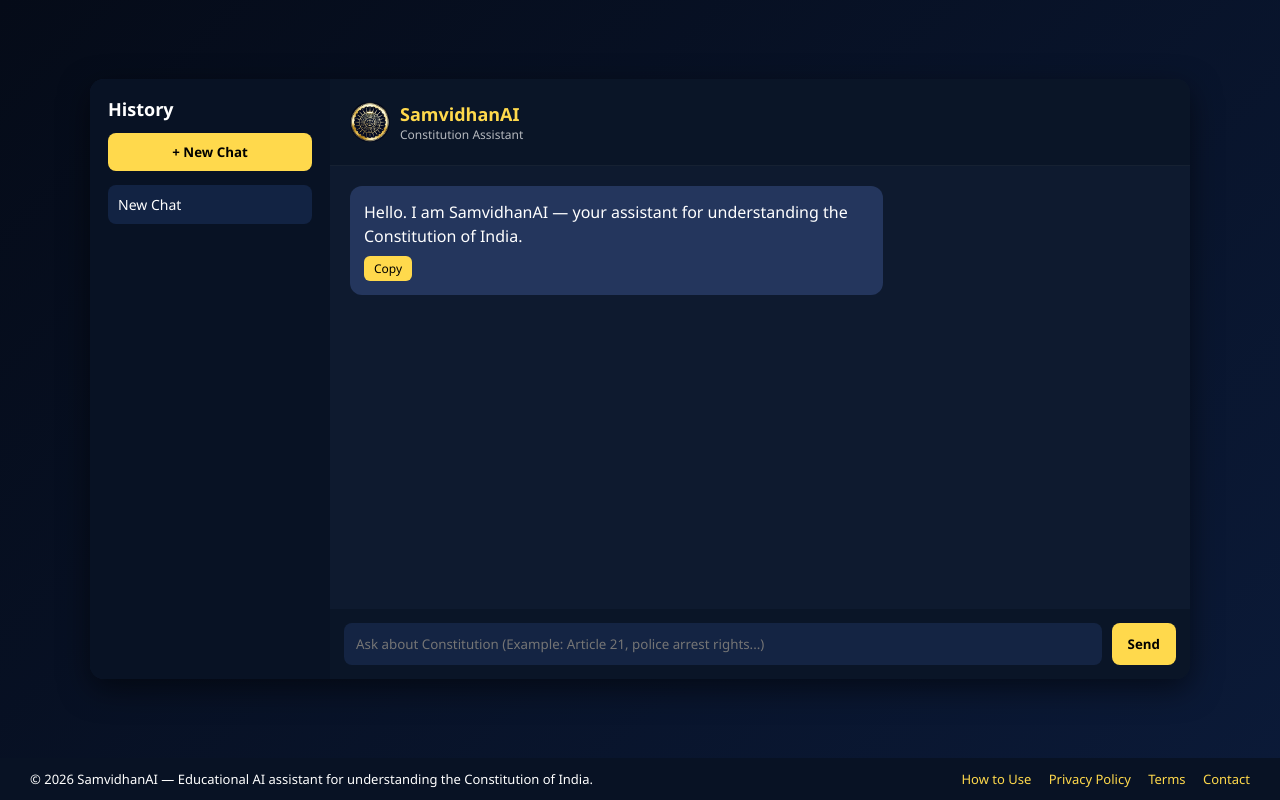
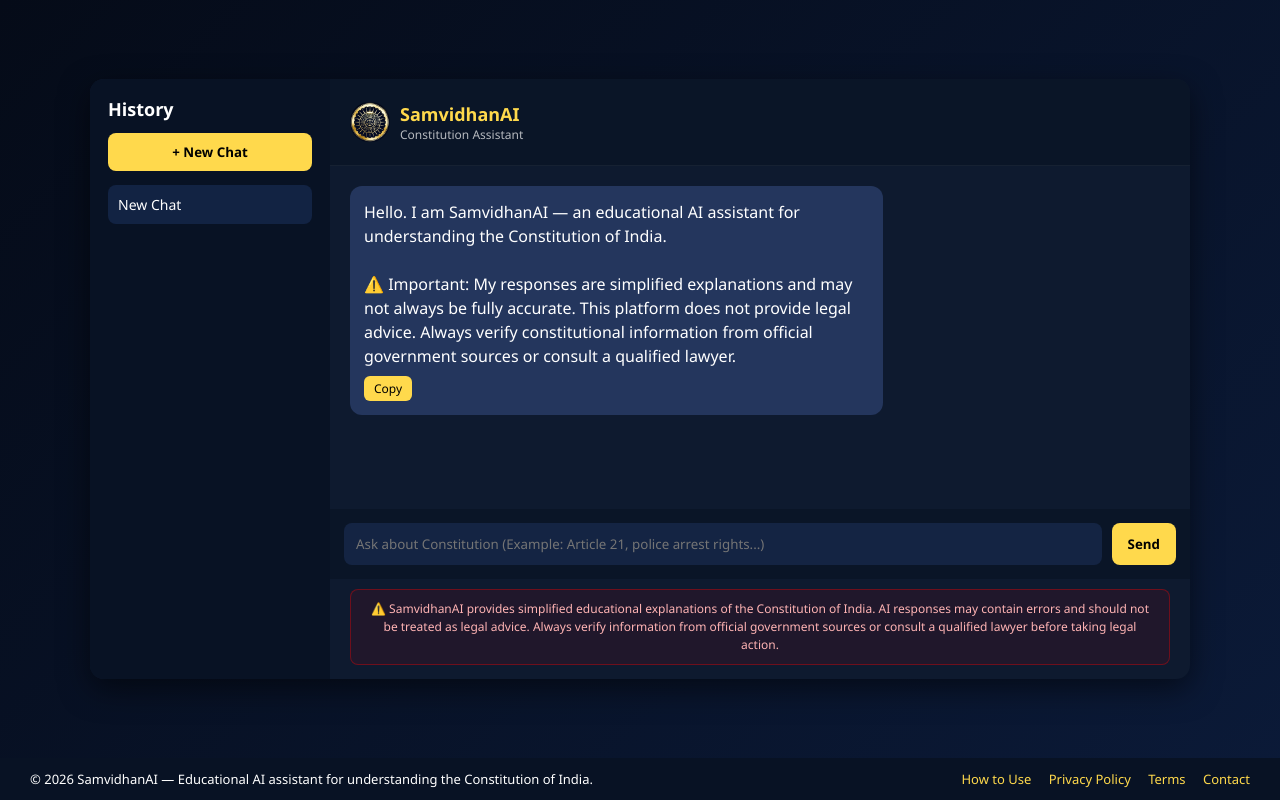
Before and after one commit to arghadeep2508/SamvidhanAI, a Flask app: page / in a window 1280 px wide. Run offline with Flask 3, Linux system fonts and the light colour scheme.

Commit message:
Update index.html

```diff
--- a/templates/index.html
+++ b/templates/index.html
@@ -3,7 +3,7 @@
 <head>
 <meta charset="UTF-8">
 
-<!-- MOBILE RESPONSIVE TAG -->
+<!-- MOBILE RESPONSIVE -->
 <meta name="viewport" content="width=device-width, initial-scale=1.0">
 
 <title>SamvidhanAI</title>
@@ -39,6 +39,13 @@
 <input id="user-input"
 placeholder="Ask about Constitution (Example: Article 21, police arrest rights...)">
 <button id="send-btn">Send</button>
+</div>
+
+<!-- LEGAL WARNING -->
+<div class="legal-warning">
+⚠️ SamvidhanAI provides simplified educational explanations of the Constitution of India.
+AI responses may contain errors and should not be treated as legal advice.
+Always verify information from official government sources or consult a qualified lawyer before taking legal action.
 </div>
 
 </div>
@@ -203,7 +210,11 @@ localStorage.setItem("samvidhan_chats", JSON.stringify(chats))
 
 chat.innerHTML=""
 
-addBotMessage("Hello. I am SamvidhanAI — your assistant for understanding the Constitution of India.")
+/* STARTUP DISCLAIMER MESSAGE */
+
+addBotMessage(
+"Hello. I am SamvidhanAI — an educational AI assistant for understanding the Constitution of India.\n\n⚠️ Important: My responses are simplified explanations and may not always be fully accurate. This platform does not provide legal advice. Always verify constitutional information from official government sources or consult a qualified lawyer."
+)
 
 renderHistory()
 }
@@ -255,8 +266,6 @@ div.innerText = c.title
 
 div.onclick = () => loadChat(index)
 
-/* DOUBLE CLICK TO RENAME */
-
 div.ondblclick = () => renameChat(index)
 
 box.appendChild(div)
```
